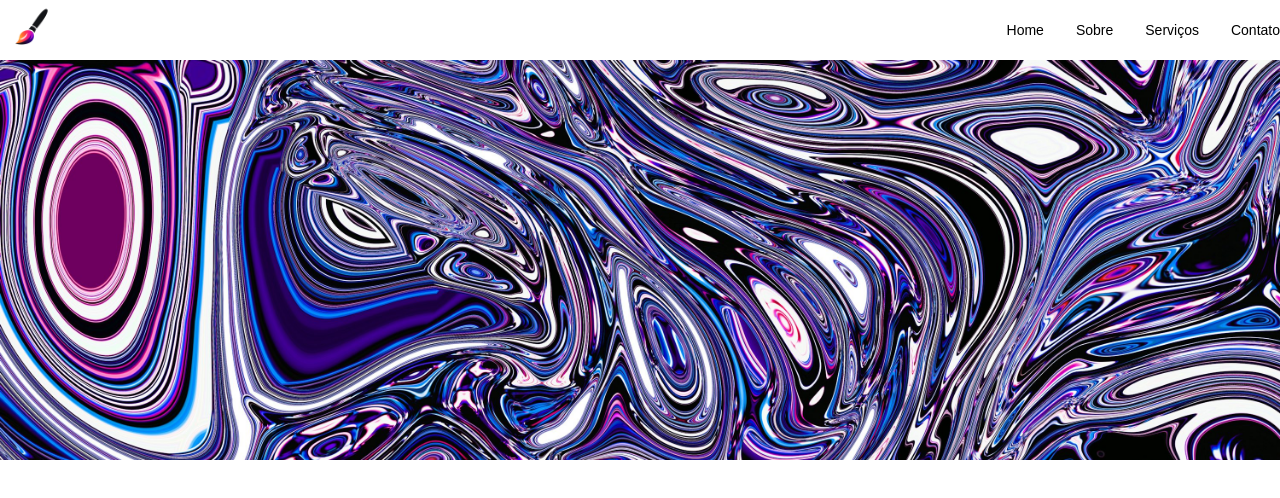
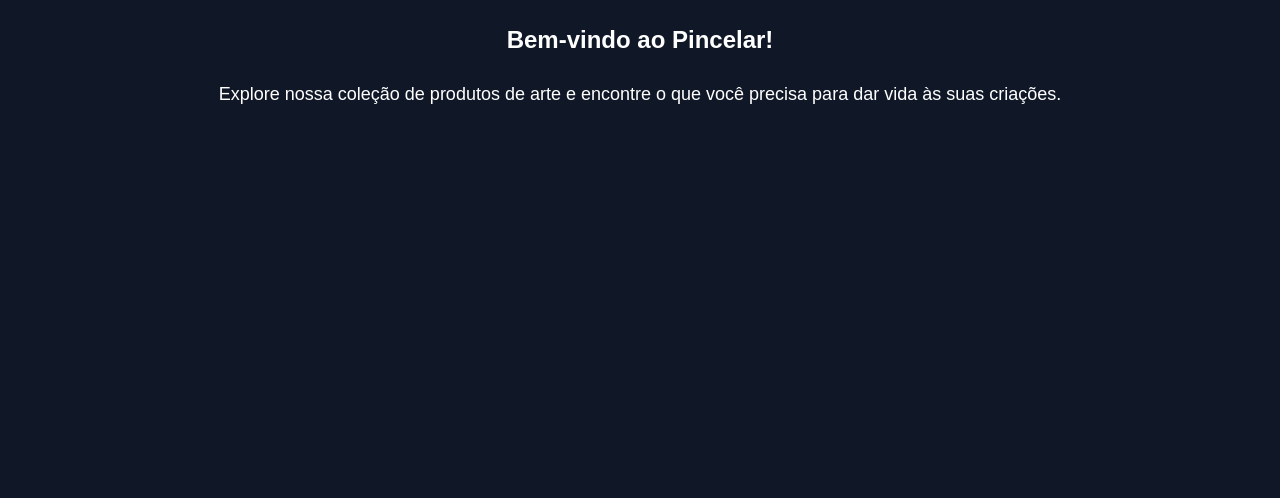
Before and after one commit to Gabriel-Castanhel/Pincelar, a Next.js app in the folder projeto/: page / in a window 1280 px wide. Shown: the top 498 px of the page. Built offline with nearby package versions, Linux system fonts and the light colour scheme.

Commit message:
Estudando um pouco de Tailwind CSS e fazendo a Landing Page

```diff
--- a/projeto/src/app/globals.css
+++ b/projeto/src/app/globals.css
@@ -1,20 +1,15 @@
 @import "tailwindcss";
-
 
 
 @theme {
   --color-1: #f0f0f0;
   --color-2: #333333;
   --color-3: #25C7D9;
-  --color-4: #f0f0f0;
-  --color-5: #333333;
-  --color-6: #f0f0f0;
 }
 
 * {
   margin: 0;
   padding: 0;
-  box-sizing: border-box;
 }
 
 body {
--- /dev/null
+++ b/projeto/src/app/landigpage/page.tsx
@@ -0,0 +1,14 @@
+import Header from "@/components/header";
+
+export default function Landigpage() {
+  return (
+    <div className="h-screen">
+      <div className="p-4">
+        <Header />
+      </div>
+      <div className="h-full">
+        <img src="/fundo-landing.png" className="h-full w-full object-cover"/>
+      </div>
+    </div>
+  )
+}
--- a/projeto/src/app/layout.tsx
+++ b/projeto/src/app/layout.tsx
@@ -1,4 +1,3 @@
-import { Header } from '@/components/header';
  // @ts-ignore
 import './globals.css';
 
--- a/projeto/src/app/page.tsx
+++ b/projeto/src/app/page.tsx
@@ -1,16 +1,10 @@
-import { Header } from "@/components/header";
+
 
 export default function Home() {
   return (
-    <div className="bg-white min-h-screen">
-      <div className="bg-white shadow-md">
-        <Header />
-      </div>
-
-      <div className="bg-gray-100 size-full flex items-center justify-center">
-        <img src="background_home.jpg" alt="Background" className="h-100 size-full object-cover mb-8" />
-
-      </div>
+    <div className="bg-gray-900 text-white min-h-screen p-4">
+        <h1 className="flex text-2xl font-bold mb-4 text-center h-20 items-center justify-center">Bem-vindo ao Pincelar!</h1>
+        <p className="text-center text-lg">Explore nossa coleção de produtos de arte e encontre o que você precisa para dar vida às suas criações.</p>
     </div>
   )
 }
--- a/projeto/src/app/produto/page.tsx
+++ b/projeto/src/app/produto/page.tsx
@@ -1,9 +1,7 @@
-import { Header } from "@/components/header";
 
 export default function Produto() {
   return (
     <div>
-      <Header />
 
     </div>
   )
--- a/projeto/src/components/header/index.tsx
+++ b/projeto/src/components/header/index.tsx
@@ -1,59 +1,23 @@
-"use client";
-import { useState } from "react"
 import Link from "next/link";
 
-export function Header() {
-  const [isOpen, setIsOpen] = useState(false)
+export default function Header() {
+  return (
+<div className="absolute w-full text-white p-10">
+  <div className="gap-6 w-full flex justify-between items-center">
+    <h1 className="text-5xl font-bold">Pincelar</h1>
 
-  return (
-    <header className=" w-full text-white shadow-md">
-      <div className="inline-bloc p-4 bg-nav mx-auto flex items-center justify-between">
+    <ul className="flex gap-6 text-lg font-medium justify-center items-center">
+      <li><Link href="/">Home</Link></li>
+      <li><Link href="/sobre">Sobre</Link></li>
+      <li><Link href="/contato">Contato</Link></li>
+      <li>
+        <Link href="/login" className="flex justify-center items-center w-25 h-8 border border-white gap-10">
+          Login
+        </Link>
+      </li>
+    </ul>
+  </div>
+</div>
 
-        <div className="text-2xl font-bold tracking-wide cursor-pointer">
-            <Link href="/"><img src="/logo.png" alt="Logo" className="h-15 w-auto p-2" /></Link>
-        </div>
-
-        <nav className="hidden md:flex gap-8 text-sm font-medium text-black p-4">
-          <a href="#" className="hover:text-indigo-400 transition-colors">
-            Home
-          </a>
-          <a href="#" className="hover:text-indigo-400 transition-colors">
-            Sobre
-          </a>
-          <a href="#" className="hover:text-indigo-400 transition-colors">
-            Serviços
-          </a>
-          <a href="#" className="hover:text-indigo-400 transition-colors">
-            Contato
-          </a>
-        </nav>
-
-        <button
-          className="md:hidden flex flex-col gap-1"
-          onClick={() => setIsOpen(!isOpen)}
-        >
-          <span className="w-6 h-0.5 bg-white"></span>
-          <span className="w-6 h-0.5 bg-white"></span>
-          <span className="w-6 h-0.5 bg-white"></span>
-        </button>
-      </div>
-
-      {isOpen && (
-        <div className="md:hidden bg-gray-800 px-6 pb-4 flex flex-col gap-4 text-sm">
-          <a href="#" className="hover:text-indigo-400 transition-colors">
-            Home
-          </a>
-          <a href="#" className="hover:text-indigo-400 transition-colors">
-            Sobre
-          </a>
-          <a href="#" className="hover:text-indigo-400 transition-colors">
-            Serviços
-          </a>
-          <a href="#" className="hover:text-indigo-400 transition-colors">
-            Contato
-          </a>
-        </div>
-      )}
-    </header>
   )
 }
```
Also changed, not shown: projeto/public/background_home.jpg (deleted), 1 other file (tests, documents, lock files or other folders).
